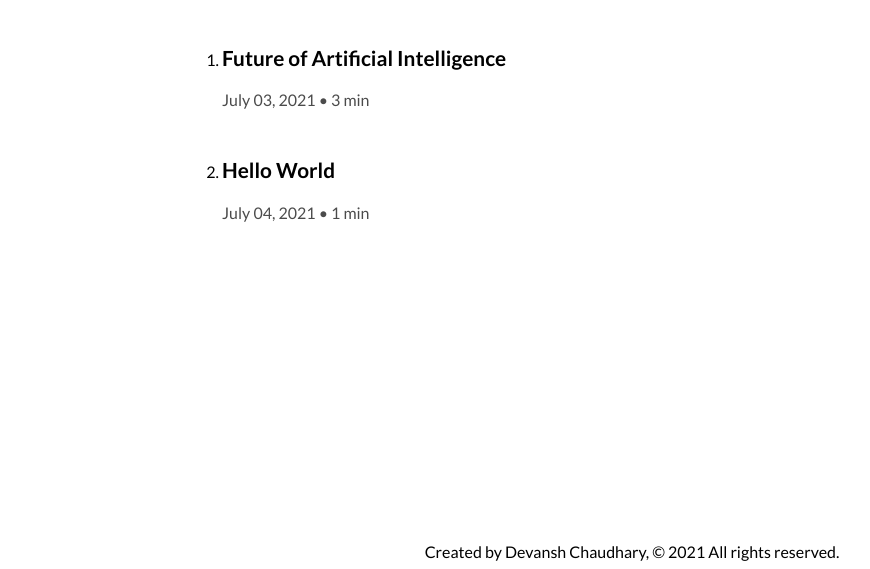
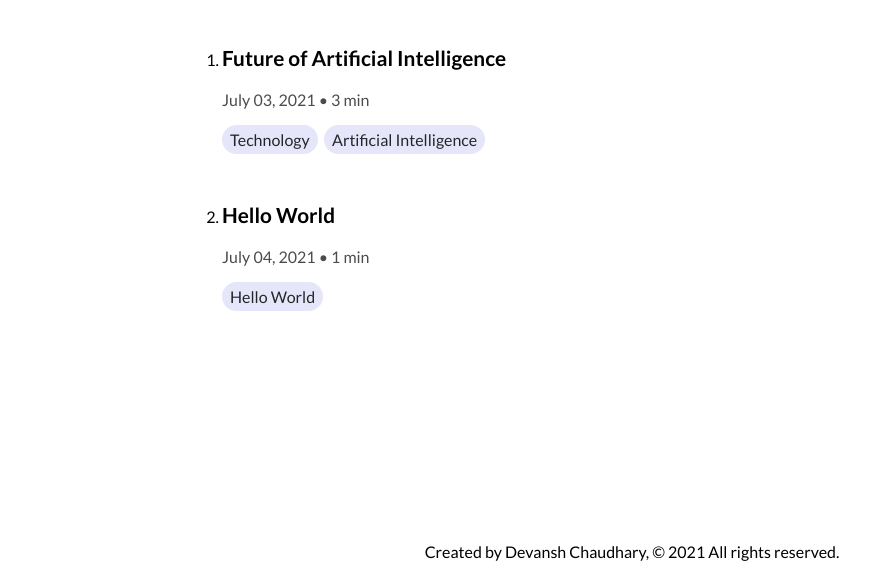
Before and after one commit to devansh016/personal-site, a Gatsby site: page /blog in a window 1280 px wide. Shown: the part 299-868 px from the top of the page, without its empty margins (8-878 px from the left). Built offline with nearby package versions, Linux system fonts and the light colour scheme; Gatsby itself is replaced by a stand-in of ours.

Commit message:
added tags feature

```diff
--- a/src/components/main.module.css
+++ b/src/components/main.module.css
@@ -65,3 +65,15 @@
     color: rgb(0, 0, 0);
     padding-bottom: 3px;
 }
+
+.blogtag {
+    font-size: 1rem;
+    display: inline-flex;
+    align-items: center;
+    padding: 0 0.5rem;
+    height: 1.8rem;
+    margin-right: .4rem;
+    border-radius: 1.0rem;
+    background-color: #e6e6fa;
+    color: rgba(0,0,0,.84);
+}
--- a/src/pages/blog.js
+++ b/src/pages/blog.js
@@ -1,7 +1,7 @@
 import React from 'react'
 import Layout from '../components/layout'
 import { Link, graphql, useStaticQuery} from 'gatsby'
-import { BlogList } from '../components/main.module.css'
+import { BlogList, blogtag } from '../components/main.module.css'
 
 const BlogPage = () => {
     const data = useStaticQuery(graphql`
@@ -13,6 +13,7 @@ const BlogPage = () => {
                         title
                         date (formatString: "MMMM DD, YYYY")
                         path
+                        tags
                     }
                     timeToRead
                 }
@@ -21,22 +22,28 @@ const BlogPage = () => {
     }
 `)
 
-    return (
-        <Layout>
+return (
+    <Layout>
         <div className= { BlogList }>
             <h1>Blog</h1>
             <ol>
                 {data.allMarkdownRemark.edges.map((edge) => {
                     return (
                         <li>
-                             <Link to={edge.node.frontmatter.path}> <h2>{edge.node.frontmatter.title} </h2> </Link>
+                            <Link to={edge.node.frontmatter.path}> <h2>{edge.node.frontmatter.title} </h2> </Link>
                             <p>{edge.node.frontmatter.date} <span> • </span> {edge.node.timeToRead} min </p>
+                                {/* Createing tags */}
+                                {edge.node.frontmatter.tags.map((tag) => {
+                                    return (
+                                        <div className={blogtag}> {tag} </div>
+                                    )
+                                })}
                         </li>
                     )
                 })}
             </ol>
         </div>
-        </Layout>
+    </Layout>
     )
 }
 
--- a/src/posts/future-of-artificial-intelligence/futue-of-artificial-intelligence.md
+++ b/src/posts/future-of-artificial-intelligence/futue-of-artificial-intelligence.md
@@ -2,8 +2,7 @@
 title: "Future of Artificial Intelligence"
 date: "2021-07-03"
 description: "Artificial intelligence (AI) refers to the simulation of human intelligence in machines that are programmed to think like humans and mimic their actions. Let's find out where it is headed to and what is it's end goal."
-tags:
-  - Technology
+tags: ["Technology", "Artificial Intelligence"]
 banner: ./artificial-intelligence.jpeg
 path: '/future-of-artifical-intelligence'
 ---
--- a/src/posts/hello-world/hello-world.md
+++ b/src/posts/hello-world/hello-world.md
@@ -2,6 +2,7 @@
 title: "Hello World"
 date: "2021-07-04"
 path: '/hello-world'
+tags: ["Hello World"]
 ---
 
 Hello to this world!
--- a/src/styles/main.css
+++ b/src/styles/main.css
@@ -7,4 +7,4 @@
 ::selection {
     color: whitesmoke;
     background: #8964c7;
-  }
+}
```
Also changed, not shown: src/templates/blog.js (+7 -2 lines), src/styles/hello.md (deleted).
